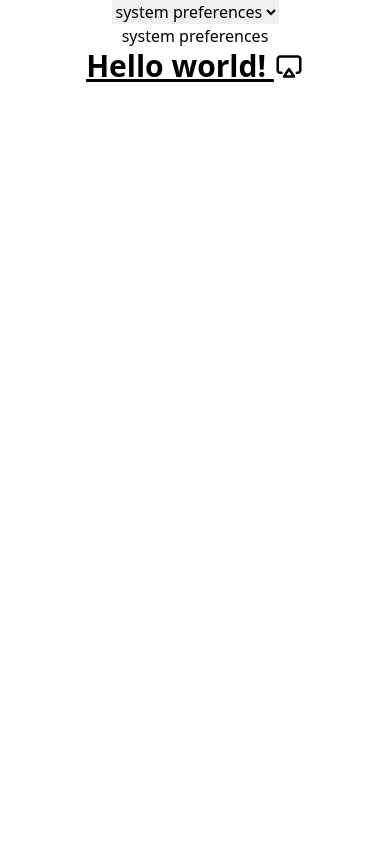
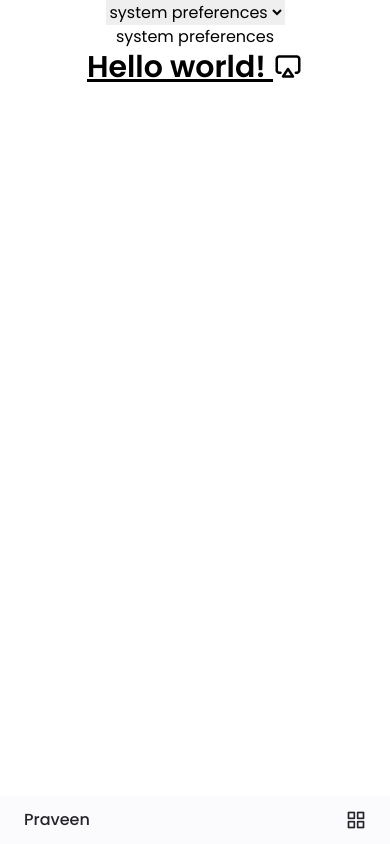
Before and after one commit to praveen-sripati/my-portfolio, a SvelteKit app: page / in a window 390 px wide. Built offline with nearby package versions, Linux system fonts and the light colour scheme.

Commit message:
feat: Add mobile view navigation styling

```diff
--- a/package.json
+++ b/package.json
@@ -26,6 +26,7 @@
 		"postcss": "^8.4.20",
 		"prettier": "^2.8.0",
 		"prettier-plugin-svelte": "^2.8.1",
+		"sass": "^1.57.1",
 		"svelte": "^3.54.0",
 		"svelte-check": "^2.9.2",
 		"tailwindcss": "^3.2.4",
--- a/src/app.css
+++ b/src/app.css
@@ -3,6 +3,38 @@
 @tailwind base;
 @tailwind components;
 @tailwind utilities;
+
+:root {
+	/*========== Colors ==========*/
+	/* Change favorite color */
+	--ps-hue-color: 250; /*Purple 250 - Green 142 - Blue 230 - Pink 340*/
+
+	/* HSL color mode */
+	--ps-first-color: hsl(var(--ps-hue-color), 69%, 61%);
+	--ps-first-color-second: hsl(var(--ps-hue-color), 69%, 61%);
+	--ps-first-color-alt: hsl(var(--ps-hue-color), 57%, 53%);
+	--ps-first-color-lighter: hsl(var(--ps-hue-color), 92%, 85%);
+	--ps-title-color: hsl(var(--ps-hue-color), 8%, 15%);
+	--ps-text-color: hsl(var(--ps-hue-color), 8%, 45%);
+	--ps-text-color-light: hsl(var(--ps-hue-color), 8%, 65%);
+	--ps-input-color: hsl(var(--ps-hue-color), 70%, 96%);
+	--ps-body-color: hsl(var(--ps-hue-color), 60%, 99%);
+	--ps-container-color: #fff;
+	--ps-scroll-bar-color: hsl(var(--ps-hue-color), 12%, 90%);
+	--ps-scroll-thumb-color: hsl(var(--ps-hue-color), 12%, 80%);
+
+  /*========== Font and typography ==========*/
+  --ps-body-font: 'Poppins', sans-serif;
+
+  /* .5rem = 8px, 1rem = 16px, 1.5rem = 24px ... */
+  --ps-big-font-size: 2rem;
+  --ps-h1-font-size: 1.5rem;
+  --ps-h2-font-size: 1.25rem;
+  --ps-h3-font-size: 1.125rem;
+  --ps-normal-font-size: .938rem;
+  --ps-small-font-size: .813rem;
+  --ps-smaller-font-size: .75rem;
+}
 
 * {
 	box-sizing: border-box;
@@ -16,4 +48,5 @@ html {
 
 body {
 	@apply bg-white dark:bg-black text-black dark:text-white text-center;
+	font-family: var(--ps-body-font);
 }
--- /dev/null
+++ b/src/lib/components/NavBar.svelte
@@ -0,0 +1,108 @@
+<header class="ps-header">
+	<nav class="ps-nav ps-container">
+		<a href="#home" class="ps-nav__logo">Praveen</a>
+		<div class="ps-nav__menu" id="nav-menu">
+			<ul class="ps-nav__list ps-grid">
+				<li class="ps-nav__item">
+					<a href="#home" class="ps-nav__link">
+						<i class="uil uil-estate ps-nav__icon" /> Home
+					</a>
+				</li>
+				<li class="ps-nav__item">
+					<a href="#about" class="ps-nav__link">
+						<i class="uil uil-user ps-nav__icon" /> About
+					</a>
+				</li>
+				<li class="ps-nav__item">
+					<a href="#skills" class="ps-nav__link">
+						<i class="uil uil-file-alt ps-nav__icon" /> Skills
+					</a>
+				</li>
+				<li class="ps-nav__item">
+					<a href="#services" class="ps-nav__link">
+						<i class="uil uil-briefcase-alt ps-nav__icon" /> Services
+					</a>
+				</li>
+				<li class="ps-nav__item">
+					<a href="#portfolio" class="ps-nav__link">
+						<i class="uil uil-scenery ps-nav__icon" /> Portfolio
+					</a>
+				</li>
+
+				<li class="ps-nav__item">
+					<a href="#contact" class="ps-nav__link">
+						<i class="uil uil-message ps-nav__icon" /> Contact me
+					</a>
+				</li>
+			</ul>
+			<i class="uil uil-times ps-nav__close" id="ps-nav-close" />
+		</div>
+		<div class="ps-nav__btns">
+			<div class="ps-nav__toggle" id="ps-nav-toggle">
+				<i class="uil uil-apps" />
+			</div>
+		</div>
+	</nav>
+</header>
+
+<style lang="scss">
+	.ps-container {
+		@apply max-w-3xl ml-6 mr-6;
+	}
+
+	.ps-grid {
+		@apply grid gap-6;
+	}
+
+	.ps-header {
+		@apply fixed bottom-0 left-0 w-full z-[100] bg-ps-body-color;
+	}
+
+	.ps-nav {
+		@apply max-w-5xl h-12 flex justify-between items-center;
+	}
+
+	.ps-nav__logo,
+	.ps-nav__toggle {
+		@apply text-ps-title-color font-medium;
+	}
+
+	.ps-nav__logo:hover {
+		@apply text-ps-first-color;
+	}
+
+	.ps-nav__toggle {
+		@apply text-xl cursor-pointer;
+	}
+	.ps-nav__toggle:hover {
+		@apply text-ps-first-color;
+	}
+
+	.ps-nav__menu {
+		@apply fixed bottom-0 left-0 w-[100%] bg-ps-body-color pl-8 py-6 pr-16 rounded-t-[2rem] rounded-b-none duration-[.3s] bottom-[-100%];
+		box-shadow: 0 -1px 4px rgba($color: #000000, $alpha: 0.15);
+	}
+
+	.ps-nav__list {
+		@apply grid-cols-3 gap-8;
+	}
+	.ps-nav__link {
+		@apply flex flex-col items-center font-medium text-ps-title-color text-ps-small-font-size;
+	}
+
+	.ps-nav__link:hover {
+		@apply text-ps-first-color;
+	}
+
+	.ps-nav__icon {
+		@apply text-xl;
+	}
+
+	.ps-nav__close {
+		@apply absolute right-5 bottom-2 text-2xl cursor-pointer text-ps-first-color;
+	}
+
+	.ps-nav__close:hover {
+		@apply text-ps-first-color-alt;
+	}
+</style>
--- a/src/routes/+layout.svelte
+++ b/src/routes/+layout.svelte
@@ -1,7 +1,9 @@
 <script lang="ts">
 	import '../app.css';
 	import ThemeSwitch from '$lib/components/ThemeSwitch.svelte';
+  import NavBar from '$lib/components/NavBar.svelte';
 </script>
 
 <ThemeSwitch />
+<NavBar />
 <slot />
--- a/tailwind.config.cjs
+++ b/tailwind.config.cjs
@@ -3,7 +3,32 @@ module.exports = {
   darkMode: 'class',
   content: ['./src/**/*.{html,js,svelte,ts}'],
   theme: {
-    extend: {},
+    extend: {
+      colors: {
+        /* HSL color mode */
+        "ps-first-color": "var(--ps-first-color)",
+        "ps-first-color-second": "var(--ps-first-color-second)",
+        "ps-first-color-alt": "var(--ps-first-color-alt)",
+        "ps-first-color-lighter": "var(--ps-first-color-lighter)",
+        "ps-title-color": "var(--ps-title-color)",
+        "ps-text-color": "var(--ps-text-color)",
+        "ps-text-color-light": "var(--ps-text-color-light)",
+        "ps-input-color": "var(--ps-input-color)",
+        "ps-body-color": "var(--ps-body-color)",
+        "ps-container-color": "var(--ps-container-color)",
+        "ps-scroll-bar-color": "var(--ps-scroll-bar-color)",
+        "ps-scroll-thumb-color": "var(--ps-scroll-thumb-color)",
+      },
+      fontSize: {
+        "ps-big-font-size": "var(--ps-big-font-size)",
+        "ps-h1-font-size": "var(--ps-h1-font-size)",
+        "ps-h2-font-size": "var(--ps-h2-font-size)",
+        "ps-h3-font-size": "var(--ps-h3-font-size)",
+        "ps-normal-font-size": "var(--ps-normal-font-size)",
+        "ps-small-font-size": "var(--ps-small-font-size)",
+        "ps-smaller-font-size": "var(--ps-smaller-font-size)",
+      }
+    },
   },
   plugins: [],
 }
```
Also changed, not shown: 1 other file (tests, documents, lock files or other folders).
